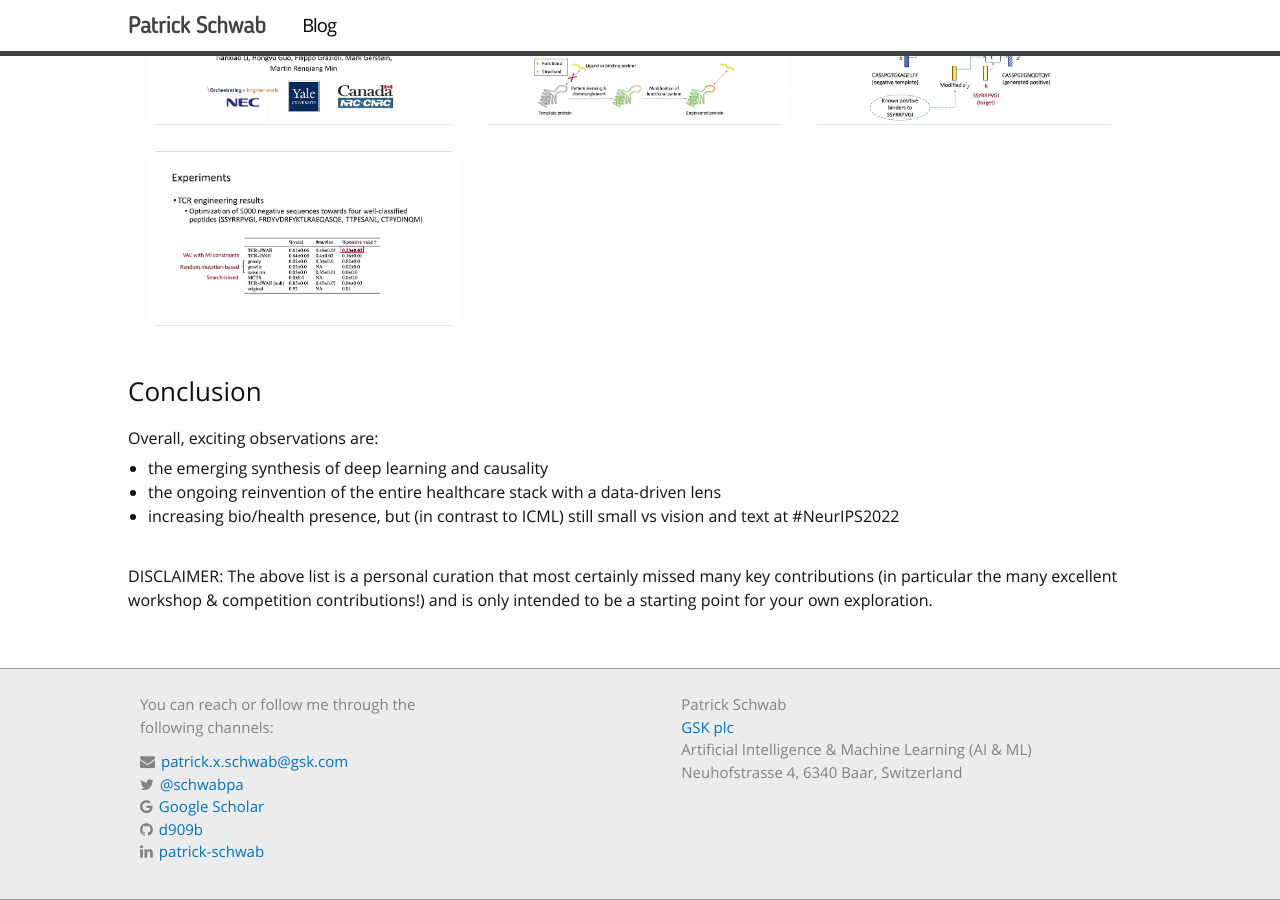
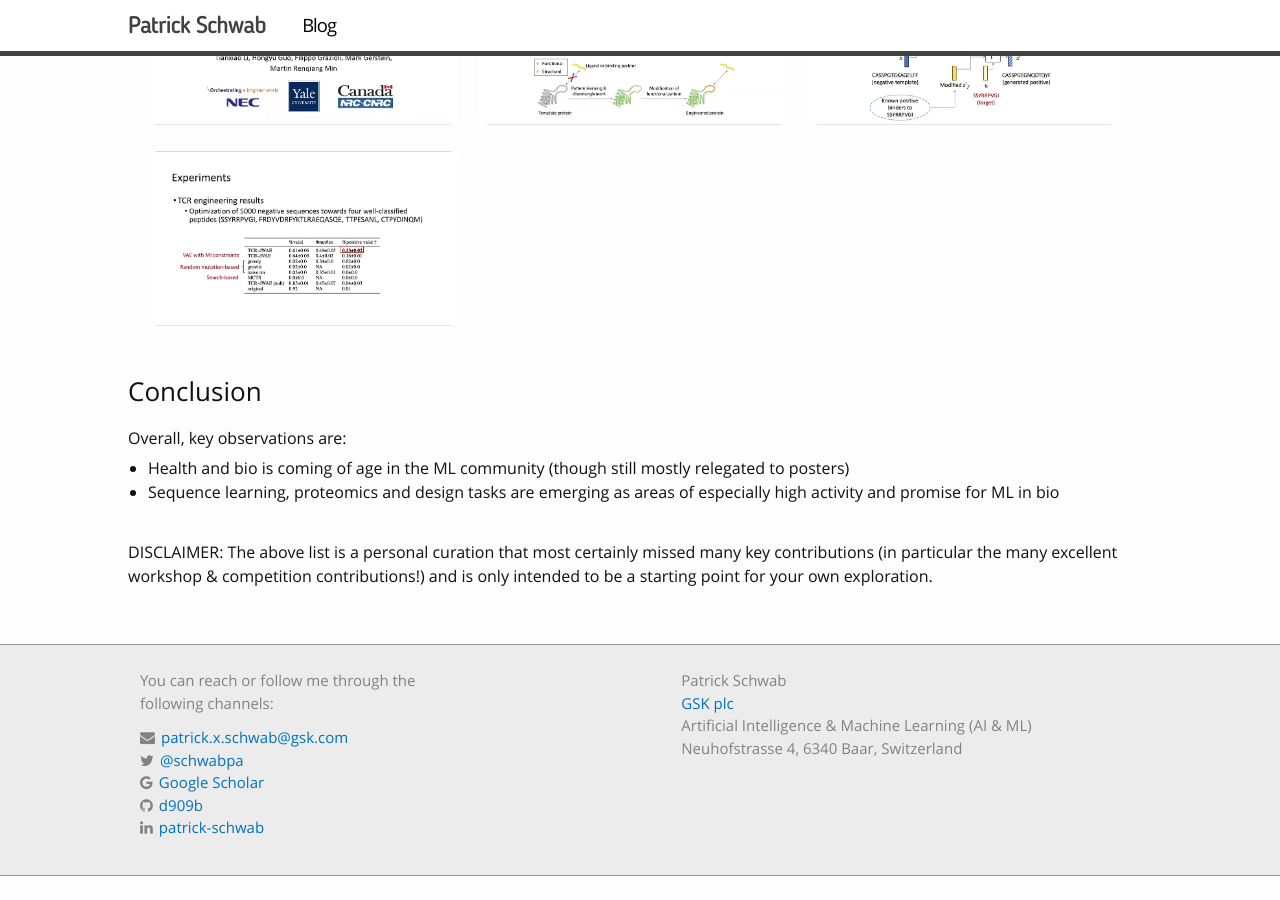
Before and after one commit to d909b/d909b.github.io, a Jekyll site: the page built from _posts/2023-12-16-neurips2023.md, in a window 1280 px wide and 900 px high, scrolled down 8753 px. Built offline with Jekyll 4.4.1, drawn with Linux system fonts in a browser that asks for light colours; nearby versions of some CDN libraries; library files that are not in the unit come from our copies; after the commit the page ends 9629 px from its top, so only the background shows below that.

Commit message:
neurips 2023

```diff
--- a/_posts/2023-12-16-neurips2023.md
+++ b/_posts/2023-12-16-neurips2023.md
@@ -6,7 +6,7 @@ howlong: 5 min
 comments: false
 author: Patrick Schwab
 image: http://schwabpatrick.com/img/neurips23-img.png
-twitter: https://twitter.com/schwabpa/status/1599423696048832512?s=20
+twitter: https://twitter.com/schwabpa/status/1736113182215672316
 tags:
 - conference review
 ---
@@ -221,10 +221,9 @@ Tianxiao Li et al (@Yale) present an exciting advance in engineering T-cell rece
 
 <h3>Conclusion</h3>
 
-Overall, exciting observations are:
-- the emerging synthesis of deep learning and causality
-- the ongoing reinvention of the entire healthcare stack with a data-driven lens
-- increasing bio/health presence, but (in contrast to ICML) still small vs vision and text at #NeurIPS2022
+Overall, key observations are:
+- Health and bio is coming of age in the ML community (though still mostly relegated to posters)
+- Sequence learning, proteomics and design tasks are emerging as areas of especially high activity and promise for ML in bio
 
 <br/>
 
```
